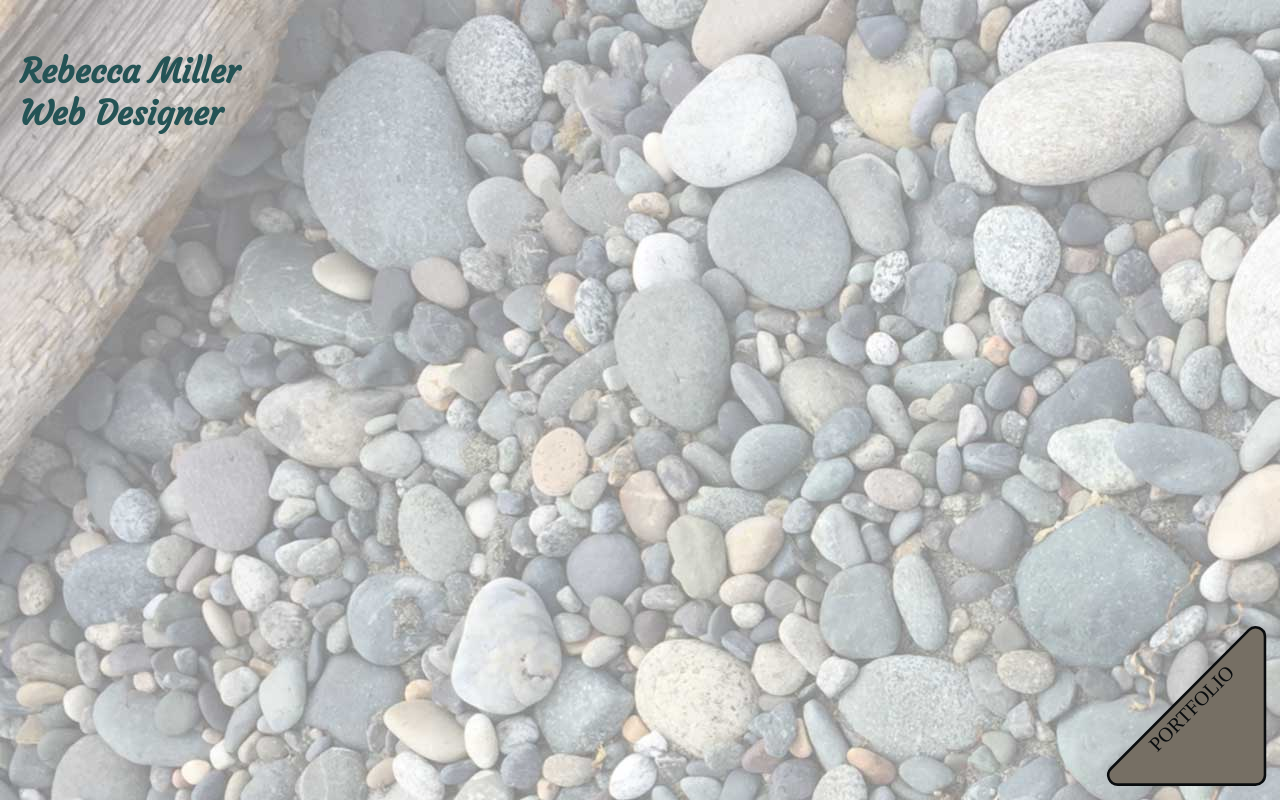
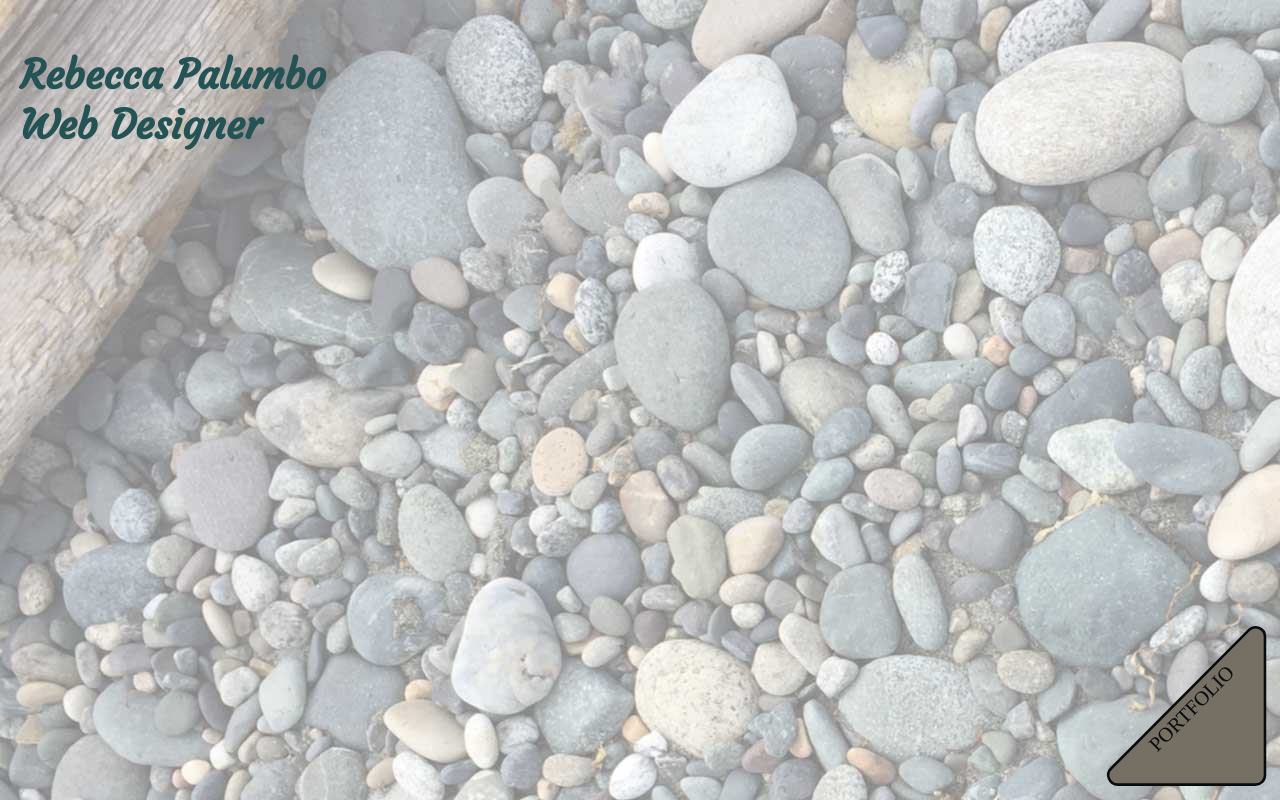
Before and after one commit to design-dreams/rebecca-cascadia.github.io, a plain HTML site: page index.html in a window 1280 px wide. Drawn offline with Linux system fonts and the light colour scheme.

Commit message:
updated name & css

```diff
--- a/css/intro.css
+++ b/css/intro.css
@@ -9,8 +9,16 @@ body {
     background-image: url(../images/stones.jpg);
     background-repeat: no-repeat;
 }
-h1,h2 {font-family: 'Courgette', cursive;}
-h3 {font-family: 'Kalam', serif;}
+h1,h2 {
+    font-family: 'Courgette', cursive;
+    font-size: 30px;
+}
+#animate {
+    display: inline-block;
+    position: absolute;
+    width: 100%;
+    margin-top: 200px;
+}
 
 /* placement of content */
 .intro {
@@ -27,14 +35,14 @@ h3 {font-family: 'Kalam', serif;}
 }
 /* 1st breakpoint for responsive design */
 @media screen and (min-width: 430px) {
-    body {
-        font-size: 1.3em;
+    h1, h2 {
+        font-size: 34px;
     }
 }
 /* 2nd breakpoint for responsive design */
 @media screen and (min-width: 700px) {
-    body {
-        font-size: 1.4em;
+    h1, h2 {
+        font-size: 40px;
     }
     #pbutton {
         width: 170px;
@@ -45,6 +53,8 @@ h3 {font-family: 'Kalam', serif;}
 @media screen and (min-width: 1900px) {
     body {
         background-size: 100%;
-        font-size: 1.5em;
+    }
+    h1, h2 {
+        font-size: 48px;
     }
 }
--- a/index.html
+++ b/index.html
@@ -13,7 +13,7 @@
 
 <body>
     <section class="intro">
-        <h1>Rebecca Miller</h1>
+        <h1>Rebecca Palumbo</h1>
         <h2>Web Designer</h2>
         <div id="pbutton"><a href="portfolio.html"><img src="images/arrow.svg" alt="portfolio button"></a></div>
     </section>
```
Also changed, not shown: 1 other file.
